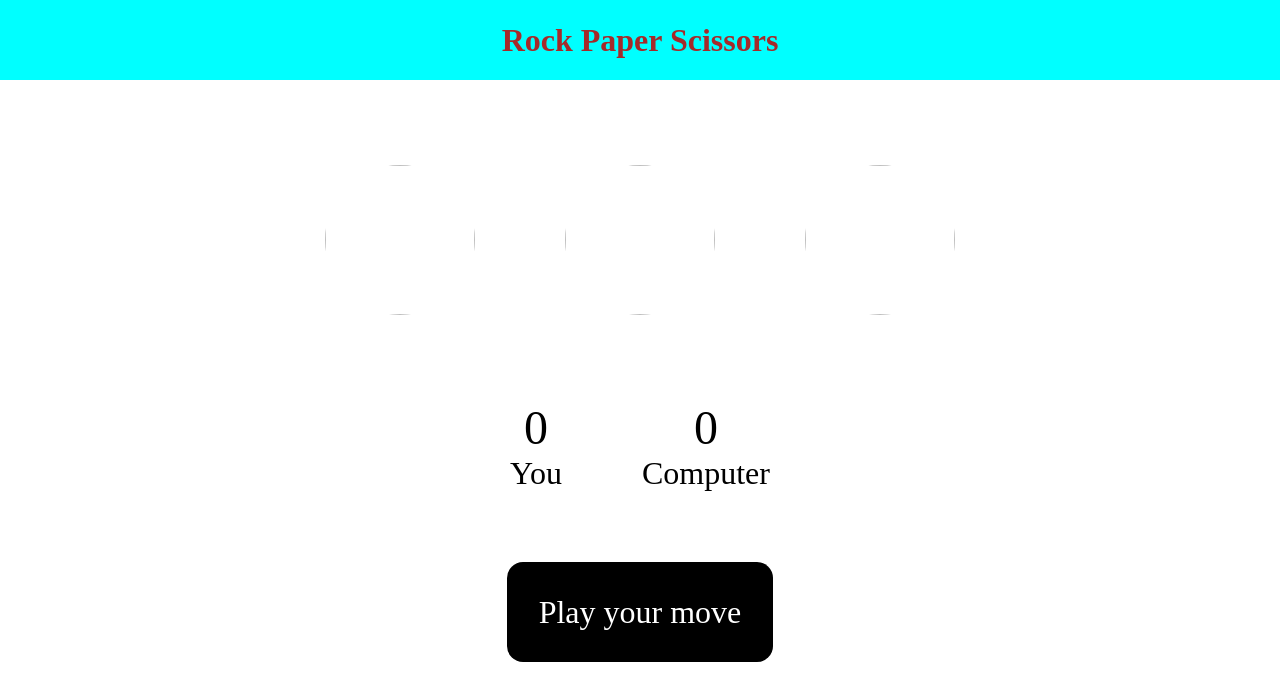
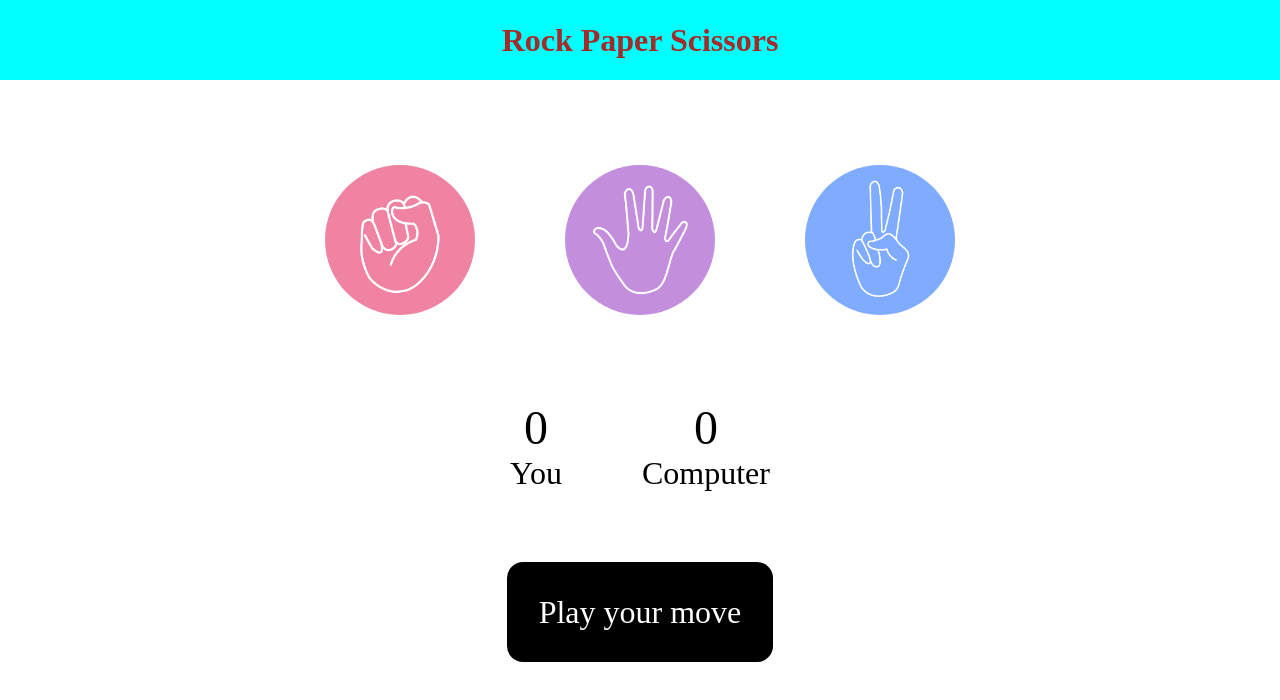
Before and after one commit to nahimul/Rock-Paper-Scissors, a plain HTML site: page index.html in a window 1280 px wide. Drawn offline with Linux system fonts and the light colour scheme.

Commit message:
Add Image folder

```diff
--- a/index.html
+++ b/index.html
@@ -10,13 +10,13 @@
     <h1>Rock Paper Scissors</h1>
     <div class="choices">
         <div class="choice" id="rock">
-            <img src="./images/rock.png"/>
+            <img src="./Images/rock.png"/>
         </div>
         <div class="choice" id="paper">
-            <img src="./images/paper.png"/>
+            <img src="./Images/paper.png"/>
         </div>
         <div class="choice" id="scissors">
-            <img src="./images/scissors.png"/>
+            <img src="./Images/scissors.png"/>
         </div>
     </div>
 
```
Also changed, not shown: Images/paper.png (added), Images/rock.png (added), Images/scissors.png (added).
